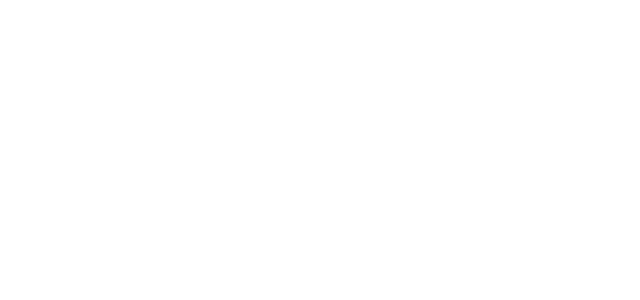
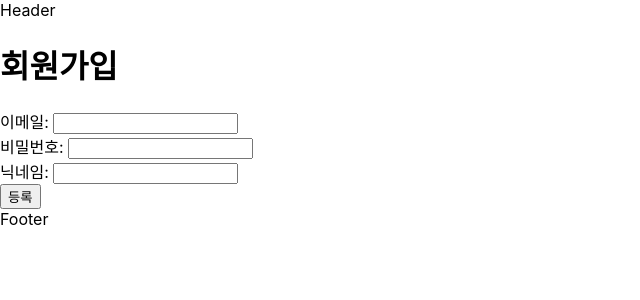
Before and after one commit to yongseung-song/nbc-newsfeed-project, a React (Create React App) app: page /signup in a window 1280 px wide. Before the commit this address had no page. Shown: the top 300 px of the page, without its empty margins (0-640 px from the left). Built offline with nearby package versions, Linux system fonts and the light colour scheme; no server answers.

Commit message:
회원가입 추가

```diff
--- a/package.json
+++ b/package.json
@@ -7,6 +7,8 @@
     "@testing-library/react": "^13.0.0",
     "@testing-library/user-event": "^13.2.1",
     "dayjs": "^1.11.10",
+    "firebase": "^10.6.0",
+    "firebase-tools": "^12.9.1",
     "react": "^18.2.0",
     "react-dom": "^18.2.0",
     "react-redux": "^8.1.3",
--- /dev/null
+++ b/src/firebase.js
@@ -0,0 +1,23 @@
+// Import the functions you need from the SDKs you need
+import { initializeApp } from "firebase/app";
+import { getAuth } from "firebase/auth";
+// TODO: Add SDKs for Firebase products that you want to use
+// https://firebase.google.com/docs/web/setup#available-libraries
+import { getFirestore } from "firebase/firestore";
+// Your web app's Firebase configuration
+// For Firebase JS SDK v7.20.0 and later, measurementId is optional
+const firebaseConfig = {
+  apiKey: process.env.REACT_APP_FB_APPKEY,
+  authDomain: process.env.REACT_APP_FB_AUTH_DOMAIN,
+  projectId: process.env.REACT_APP_FB_PROJECT_ID,
+  storageBucket: process.env.REACT_APP_FB_STORAGE_BUCKET,
+  messagingSenderId: process.env.REACT_APP_FB_MESSAGING_SENDER_ID,
+  appId: process.env.REACT_APP_FB_SIGNUP_APP_ID,
+  measurementId: process.env.REACT_APP_FB_MEASUREMENT_ID,
+};
+
+// Initialize Firebase
+export const app = initializeApp(firebaseConfig);
+export const db = getFirestore();
+export const authService = getAuth();
+// const analytics = getAnalytics(app);`
--- /dev/null
+++ b/src/pages/SignUp.jsx
@@ -0,0 +1,98 @@
+import { createUserWithEmailAndPassword } from "firebase/auth";
+import { collection, doc, setDoc } from "firebase/firestore";
+import { useState } from "react";
+import { authService, db } from "../firebase";
+
+function SignUp() {
+  const commentRef = collection(db, "nfp-kang");
+
+  const [accountEmail, setAccountEmail] = useState("");
+  const [accountPassword, setAccountPassword] = useState("");
+  const [accountNickname, setAccountNickname] = useState("");
+
+  const emailChangeHandler = (event) => {
+    const email = event.currentTarget.value;
+    setAccountEmail(email);
+  };
+
+  const passwordChangeHandler = (event) => {
+    const password = event.currentTarget.value;
+    setAccountPassword(password);
+  };
+
+  const nicknameChangeHandler = (event) => {
+    const nickname = event.currentTarget.value;
+    setAccountNickname(nickname);
+  };
+
+  async function account(accountEmail, accountPassword) {
+    try {
+      const user = await createUserWithEmailAndPassword(
+        authService,
+        accountEmail,
+        accountPassword
+      );
+      console.log(user);
+      const newDocRef = doc(commentRef);
+
+      try {
+        await setDoc(newDocRef, {
+          // firebase에 저장할 데이터 매치
+          userUid: newDocRef.id,
+          userEmail: accountEmail,
+          creator: accountNickname,
+          userPassword: accountPassword,
+          userCreateAt: Date.now(),
+        });
+      } catch (error) {
+        console.error(error);
+      }
+    } catch (error) {
+      console.log(error.message);
+    }
+  }
+
+  // 회원가입 등록 버튼
+  const accountBtnClickHandler = (event) => {
+    event.preventDefault();
+    console.log("test");
+    account(accountEmail, accountPassword);
+    alert("회원가입을 축하드립니다!");
+
+    setAccountEmail("");
+    setAccountPassword("");
+    setAccountNickname("");
+  };
+
+  return (
+    <div>
+      <h1>회원가입</h1>
+      <form method="post">
+        이메일:{" "}
+        <input
+          type="email"
+          value={accountEmail}
+          onChange={emailChangeHandler}
+        />
+        <br />
+        비밀번호:{" "}
+        <input
+          type="password"
+          value={accountPassword}
+          onChange={passwordChangeHandler}
+        />
+        <br />
+        닉네임:{" "}
+        <input
+          type="nickName"
+          value={accountNickname}
+          onChange={nicknameChangeHandler}
+        />
+        <br />
+        <button onClick={accountBtnClickHandler}>등록</button>
+      </form>
+    </div>
+  );
+}
+
+export default SignUp;
--- a/src/shared/Router.jsx
+++ b/src/shared/Router.jsx
@@ -5,6 +5,7 @@
 import Home from "../pages/Home";
 import MyPage from "../pages/MyPage";
 import SignIn from "../pages/SignIn";
+import SignUp from "../pages/SignUp";
 import GlobalColors from "../styles/GlobalColors";
 import GlobalFonts from "../styles/GlobalFonts";
 
@@ -20,6 +21,7 @@
             <Route path="detail/:id" element={<Detail />} />
             <Route path="mypage/:memberId" element={<MyPage />} />
             <Route path="signin" element={<SignIn />} />
+            <Route path="signup" element={<SignUp />} />
           </Route>
         </Routes>
       </BrowserRouter>
```
Also changed, not shown: 1 other file (tests, documents, lock files or other folders).
